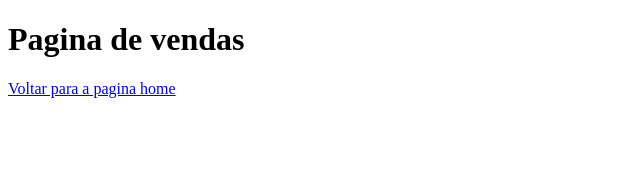
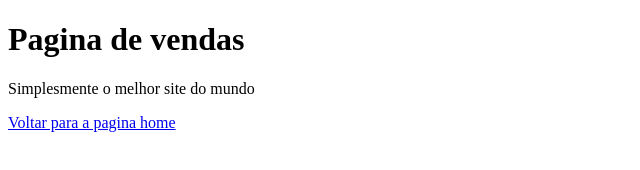
Before and after one commit to RuanK07/AulaGit, a plain HTML site: page Vendas.html in a window 1280 px wide. Shown: the whole page, without its empty margins (0-640 px from the left). Drawn offline with Linux system fonts and the light colour scheme.

Commit message:
Acrescentando paragrafo no site

```diff
--- a/Vendas.html
+++ b/Vendas.html
@@ -8,6 +8,7 @@
 </head>
 <body>
     <h1>Pagina de vendas</h1>
+    <p>Simplesmente o melhor site do mundo</p>
     <a href="index.html">Voltar para a pagina home</a>
 </body>
 </html>
```
Also changed, not shown: 1 other file.
